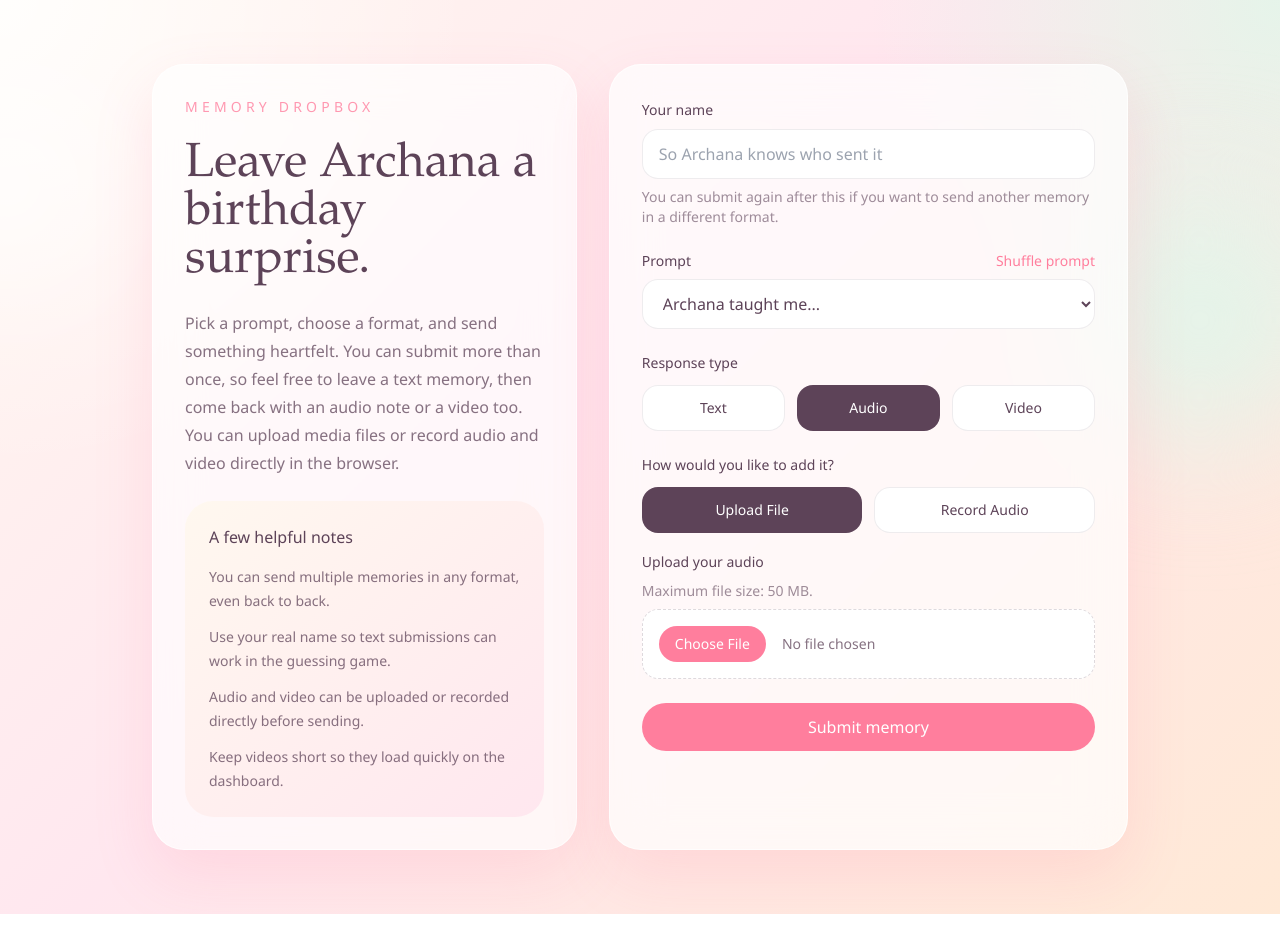
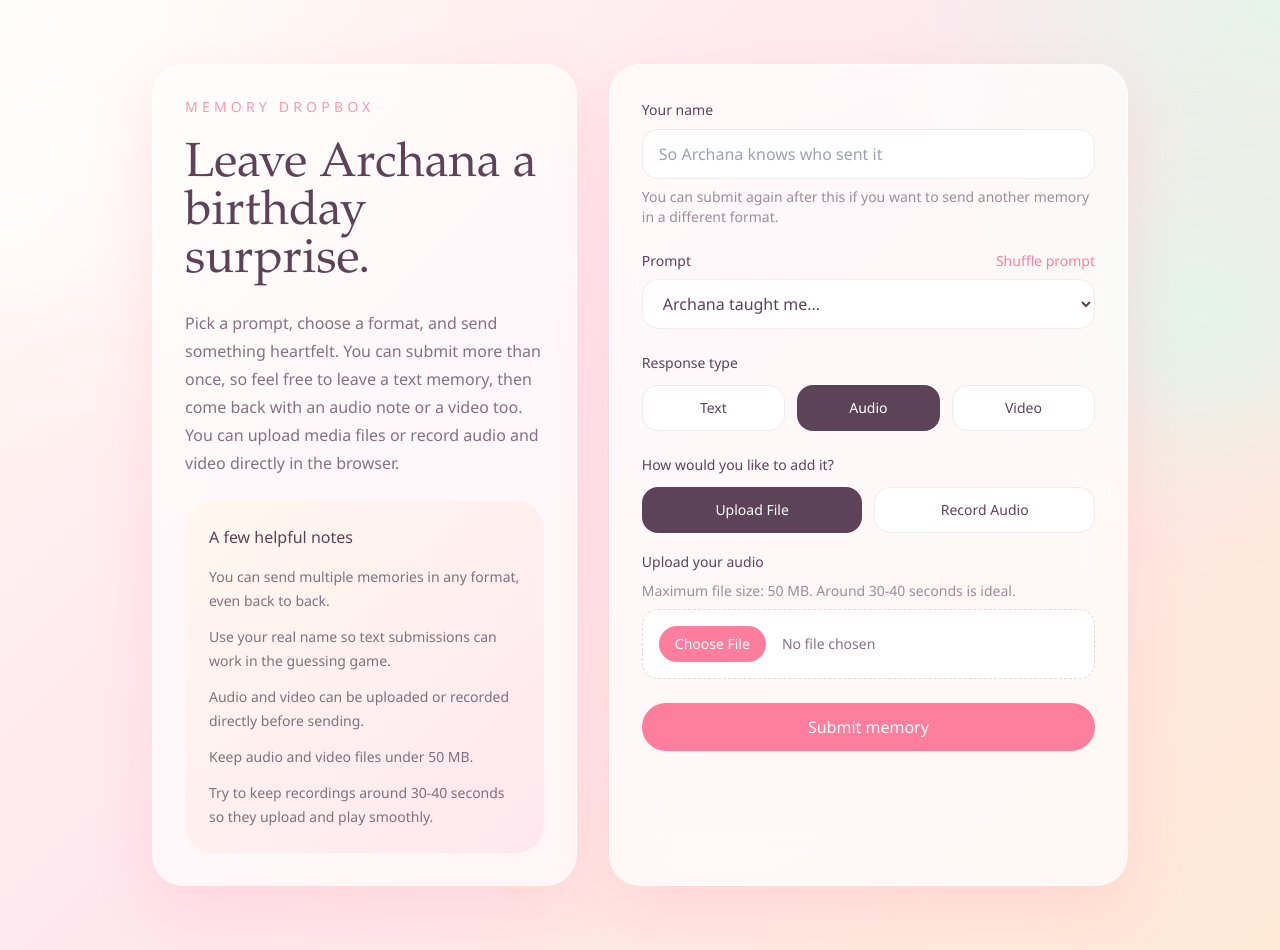
Before and after one commit to Aksh2231/archubday, a Next.js app: page /submit in a window 1280 px wide. Both pictures are taken after a click on the button "Audio". Before the commit the page ends 914 px from the top, so only its background shows below. Built offline with nearby package versions, Linux system fonts and the light colour scheme.

Commit message:
Clarify media size and duration guidance

```diff
--- a/app/submit/page.tsx
+++ b/app/submit/page.tsx
@@ -20,7 +20,8 @@ export default function SubmitPage() {
               <li>You can send multiple memories in any format, even back to back.</li>
               <li>Use your real name so text submissions can work in the guessing game.</li>
               <li>Audio and video can be uploaded or recorded directly before sending.</li>
-              <li>Keep videos short so they load quickly on the dashboard.</li>
+              <li>Keep audio and video files under 50 MB.</li>
+              <li>Try to keep recordings around 30-40 seconds so they upload and play smoothly.</li>
             </ul>
           </div>
         </section>
--- a/components/submission-form.tsx
+++ b/components/submission-form.tsx
@@ -400,7 +400,7 @@ export function SubmissionForm() {
                   Upload your {responseType}
                 </label>
                 <p className="mt-2 text-sm text-cocoa/60">
-                  Maximum file size: {formatFileSize(MAX_MEDIA_SIZE_BYTES)}.
+                  Maximum file size: {formatFileSize(MAX_MEDIA_SIZE_BYTES)}. Around 30-40 seconds is ideal.
                 </p>
                 <input
                   id="upload"
@@ -415,7 +415,7 @@ export function SubmissionForm() {
               <div className="rounded-[1.5rem] bg-white/85 p-5">
                 <p className="text-sm text-cocoa/70">
                   Record right here in the browser, then preview it before sending. Keep recordings under{" "}
-                  {formatFileSize(MAX_MEDIA_SIZE_BYTES)}.
+                  {formatFileSize(MAX_MEDIA_SIZE_BYTES)} and aim for about 30-40 seconds.
                 </p>
 
                 {responseType === "video" ? (
```
